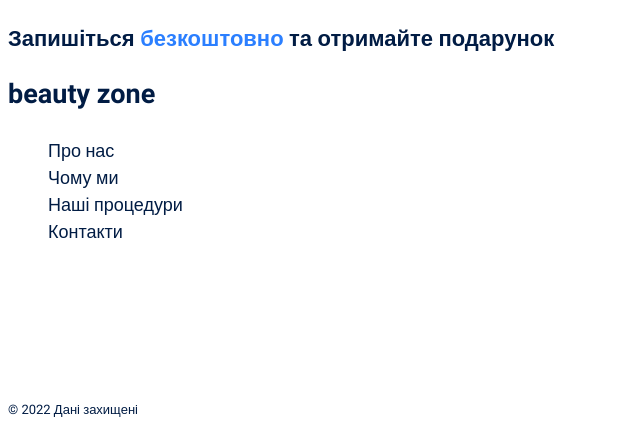
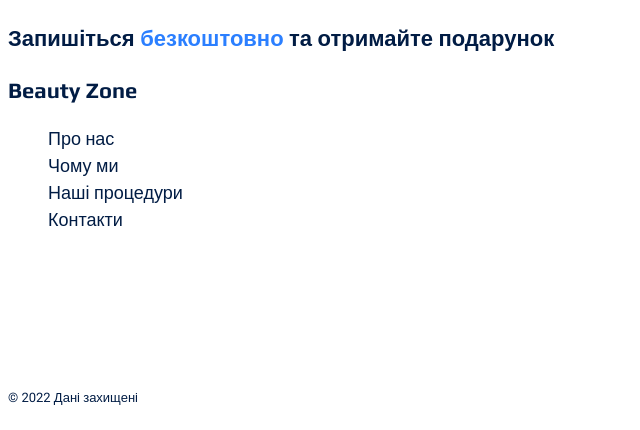
Before and after one commit to kison22/genius-homework, a plain HTML site: page index.html in a window 1280 px wide. Shown: the part 2690-3120 px from the top of the page, without its empty margins (0-640 px from the left). Drawn offline with Linux system fonts and the light colour scheme.

Commit message:
Update index.html

```diff
--- a/index.html
+++ b/index.html
@@ -99,7 +99,7 @@
         </section>
     </main>
     <footer>
-        <h2 lang="en">beauty zone</h2>
+        <h2 class="logo" lang="en">beauty zone</h2>
         <ul>
             <li>
                 <a href="#" class="link">Про нас</a>
```
